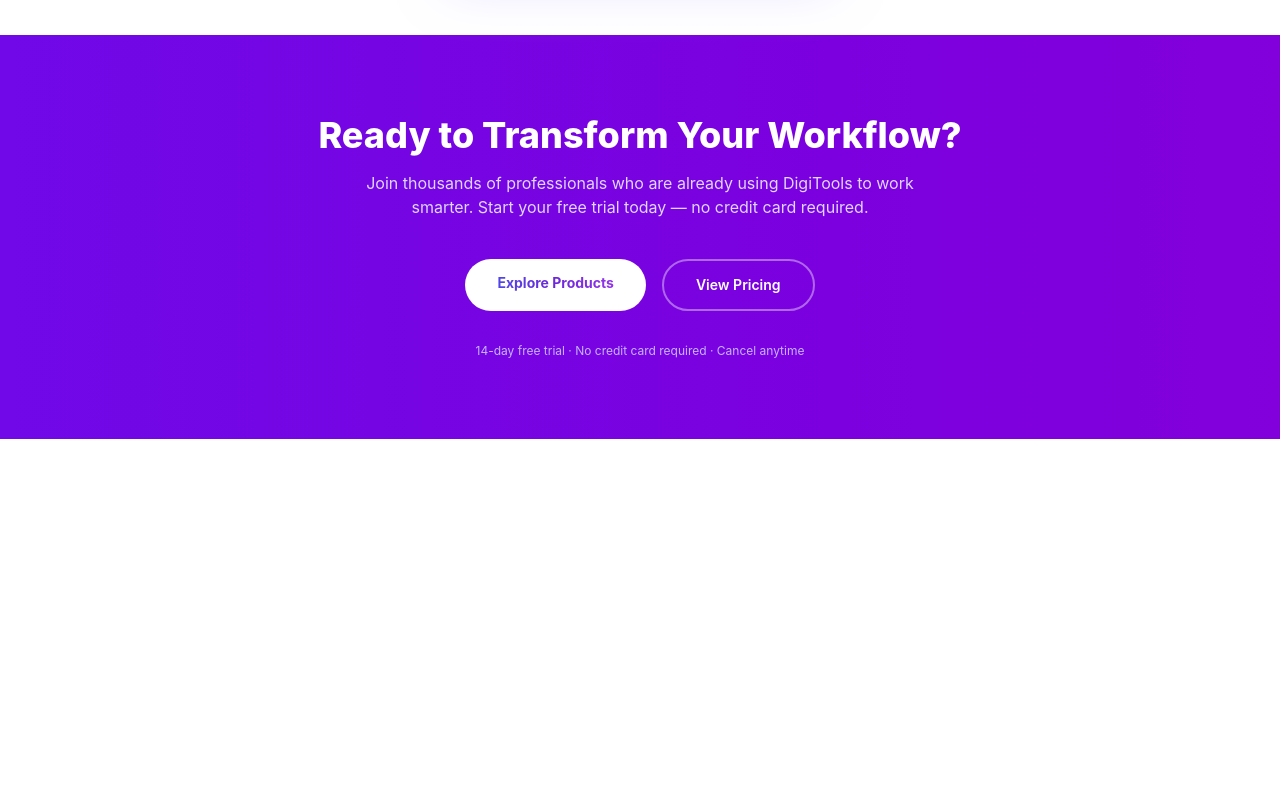
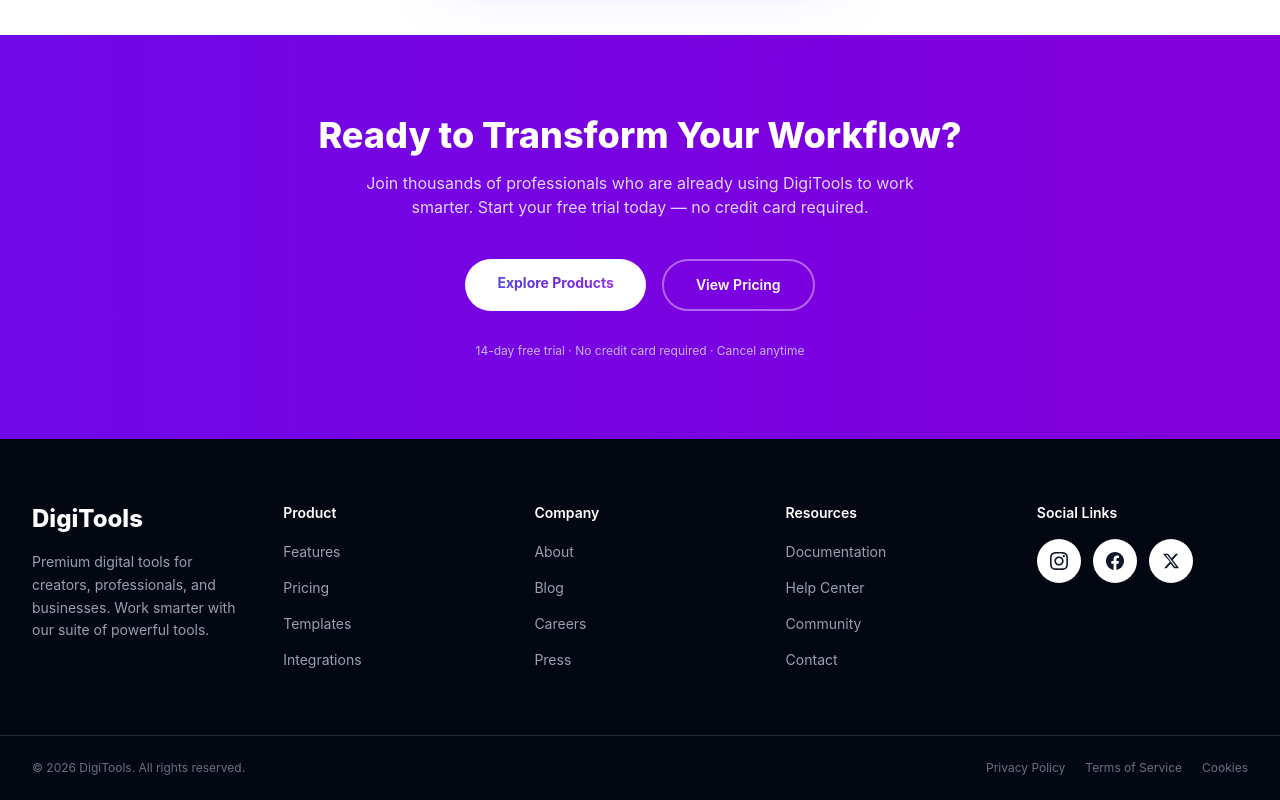
Before and after one commit to gitimtiaz/DigiTools.Platform.A6, a React (Vite) app: page / in a window 1280 px wide. Shown: the part 3748-4548 px from the top of the page. Before the commit the page ends 4187 px from the top, so only its background shows below. Built offline with nearby package versions, Linux system fonts and the light colour scheme.

Commit message:
added Footer with links, social icons, and copyright

```diff
--- a/src/App.jsx
+++ b/src/App.jsx
@@ -9,6 +9,7 @@
 import Steps from "./components/Steps";
 import Pricing from "./components/Pricing";
 import CTA from "./components/CTA";
+import Footer from "./components/Footer";
 
 function App() {
   const [cart, setCart] = useState([]);
@@ -59,6 +60,7 @@
       <Steps />
       <Pricing />
       <CTA />
+      <Footer />
 
       <ToastContainer
         toastClassName="rounded-xl shadow-lg text-sm font-medium"
--- /dev/null
+++ b/src/components/Footer.jsx
@@ -0,0 +1,138 @@
+const socialLinks = [
+  {
+    name: "Instagram",
+    href: "#",
+    svg: (
+      <svg xmlns="http://www.w3.org/2000/svg" width="18" height="18" fill="currentColor" viewBox="0 0 24 24">
+        <path d="M12 2.163c3.204 0 3.584.012 4.85.07 3.252.148 4.771 1.691 4.919 4.919.058 1.265.069 1.645.069 4.849 0 3.205-.012 3.584-.069 4.849-.149 3.225-1.664 4.771-4.919 4.919-1.266.058-1.644.07-4.85.07-3.204 0-3.584-.012-4.849-.07-3.26-.149-4.771-1.699-4.919-4.92-.058-1.265-.07-1.644-.07-4.849 0-3.204.013-3.583.07-4.849.149-3.227 1.664-4.771 4.919-4.919 1.266-.057 1.645-.069 4.849-.069zm0-2.163c-3.259 0-3.667.014-4.947.072-4.358.2-6.78 2.618-6.98 6.98-.059 1.281-.073 1.689-.073 4.948 0 3.259.014 3.668.072 4.948.2 4.358 2.618 6.78 6.98 6.98 1.281.058 1.689.072 4.948.072 3.259 0 3.668-.014 4.948-.072 4.354-.2 6.782-2.618 6.979-6.98.059-1.28.073-1.689.073-4.948 0-3.259-.014-3.667-.072-4.947-.196-4.354-2.617-6.78-6.979-6.98-1.281-.059-1.69-.073-4.949-.073zm0 5.838c-3.403 0-6.162 2.759-6.162 6.162s2.759 6.163 6.162 6.163 6.162-2.759 6.162-6.163c0-3.403-2.759-6.162-6.162-6.162zm0 10.162c-2.209 0-4-1.79-4-4 0-2.209 1.791-4 4-4s4 1.791 4 4c0 2.21-1.791 4-4 4zm6.406-11.845c-.796 0-1.441.645-1.441 1.44s.645 1.44 1.441 1.44c.795 0 1.439-.645 1.439-1.44s-.644-1.44-1.439-1.44z" />
+      </svg>
+    ),
+  },
+  {
+    name: "Facebook",
+    href: "#",
+    svg: (
+      <svg xmlns="http://www.w3.org/2000/svg" width="18" height="18" fill="currentColor" viewBox="0 0 24 24">
+        <path d="M24 12.073c0-6.627-5.373-12-12-12s-12 5.373-12 12c0 5.99 4.388 10.954 10.125 11.854v-8.385H7.078v-3.47h3.047V9.43c0-3.007 1.792-4.669 4.533-4.669 1.312 0 2.686.235 2.686.235v2.953H15.83c-1.491 0-1.956.925-1.956 1.874v2.25h3.328l-.532 3.47h-2.796v8.385C19.612 23.027 24 18.062 24 12.073z" />
+      </svg>
+    ),
+  },
+  {
+    name: "Twitter",
+    href: "#",
+    svg: (
+      <svg xmlns="http://www.w3.org/2000/svg" width="18" height="18" fill="currentColor" viewBox="0 0 24 24">
+        <path d="M18.244 2.25h3.308l-7.227 8.26 8.502 11.24H16.17l-4.714-6.231-5.401 6.231H2.746l7.73-8.835L1.254 2.25H8.08l4.713 6.231zm-1.161 17.52h1.833L7.084 4.126H5.117z" />
+      </svg>
+    ),
+  },
+];
+
+const Footer = () => {
+  return (
+    <footer className="bg-gray-950 text-gray-400">
+
+      {/* Main Footer Grid */}
+      <div className="max-w-7xl mx-auto px-4 sm:px-6 lg:px-8 py-16">
+        <div className="grid grid-cols-2 md:grid-cols-5 gap-10">
+
+          {/* Brand Column */}
+          <div className="col-span-2 md:col-span-1 flex flex-col gap-4">
+            <div className="text-2xl font-extrabold">
+              <span className="text-white">
+                DigiTools
+              </span>
+            </div>
+            <p className="text-gray-400 text-sm leading-relaxed">
+              Premium digital tools for creators, professionals, and businesses.
+              Work smarter with our suite of powerful tools.
+            </p>
+          </div>
+
+          {/* Product Links */}
+          <div className="flex flex-col gap-4">
+            <h4 className="text-white text-sm font-semibold">Product</h4>
+            <ul className="flex flex-col gap-3">
+              {["Features", "Pricing", "Templates", "Integrations"].map((item) => (
+                <li key={item}>
+                  <a href="#" className="text-sm text-gray-400 hover:text-violet-400 transition-colors">
+                    {item}
+                  </a>
+                </li>
+              ))}
+            </ul>
+          </div>
+
+          {/* Company Links */}
+          <div className="flex flex-col gap-4">
+            <h4 className="text-white text-sm font-semibold">Company</h4>
+            <ul className="flex flex-col gap-3">
+              {["About", "Blog", "Careers", "Press"].map((item) => (
+                <li key={item}>
+                  <a href="#" className="text-sm text-gray-400 hover:text-violet-400 transition-colors">
+                    {item}
+                  </a>
+                </li>
+              ))}
+            </ul>
+          </div>
+
+          {/* Resources Links */}
+          <div className="flex flex-col gap-4">
+            <h4 className="text-white text-sm font-semibold">Resources</h4>
+            <ul className="flex flex-col gap-3">
+              {["Documentation", "Help Center", "Community", "Contact"].map((item) => (
+                <li key={item}>
+                  <a href="#" className="text-sm text-gray-400 hover:text-violet-400 transition-colors">
+                    {item}
+                  </a>
+                </li>
+              ))}
+            </ul>
+          </div>
+
+          {/* Social Links */}
+          <div className="flex flex-col gap-4">
+            <h4 className="text-white text-sm font-semibold">Social Links</h4>
+            <div className="flex gap-3">
+              {socialLinks.map((social) => (
+                <a
+                  key={social.name}
+                  href={social.href}
+                  aria-label={social.name}
+                  className="w-11 h-11 bg-white hover:bg-violet-600 rounded-full flex items-center justify-center text-gray-900 hover:text-white transition-all duration-300"
+                >
+                  {social.svg}
+                </a>
+              ))}
+            </div>
+          </div>
+
+        </div>
+      </div>
+
+      {/* Bottom Bar */}
+      <div className="border-t border-gray-800">
+        <div className="max-w-7xl mx-auto px-4 sm:px-6 lg:px-8 py-6 flex flex-col sm:flex-row items-center justify-between gap-4">
+          <span className="text-xs text-gray-500">
+            © 2026 DigiTools. All rights reserved.
+          </span>
+          <div className="flex gap-5">
+            {["Privacy Policy", "Terms of Service", "Cookies"].map((item) => (
+              <a
+                key={item}
+                href="#"
+                className="text-xs text-gray-500 hover:text-violet-400 transition-colors"
+              >
+                {item}
+              </a>
+            ))}
+          </div>
+        </div>
+      </div>
+
+    </footer>
+  );
+};
+
+export default Footer;
```
